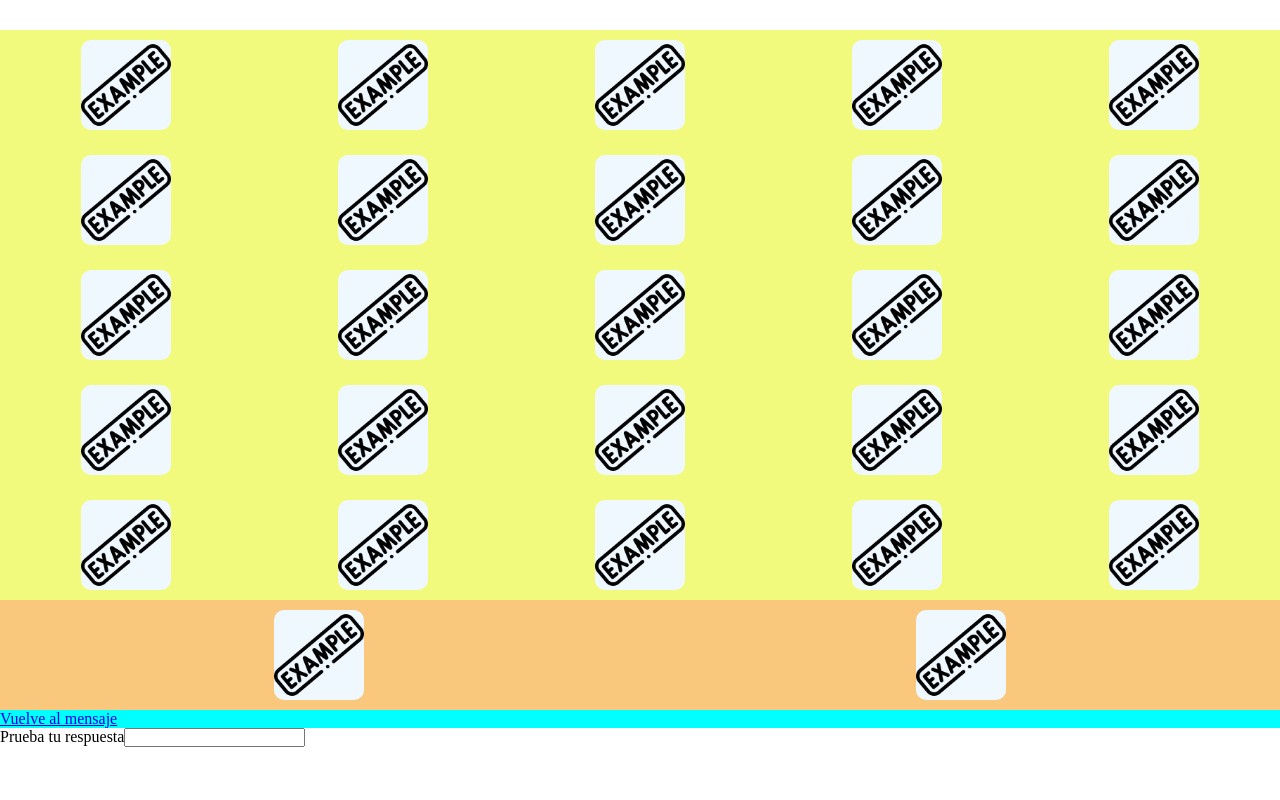
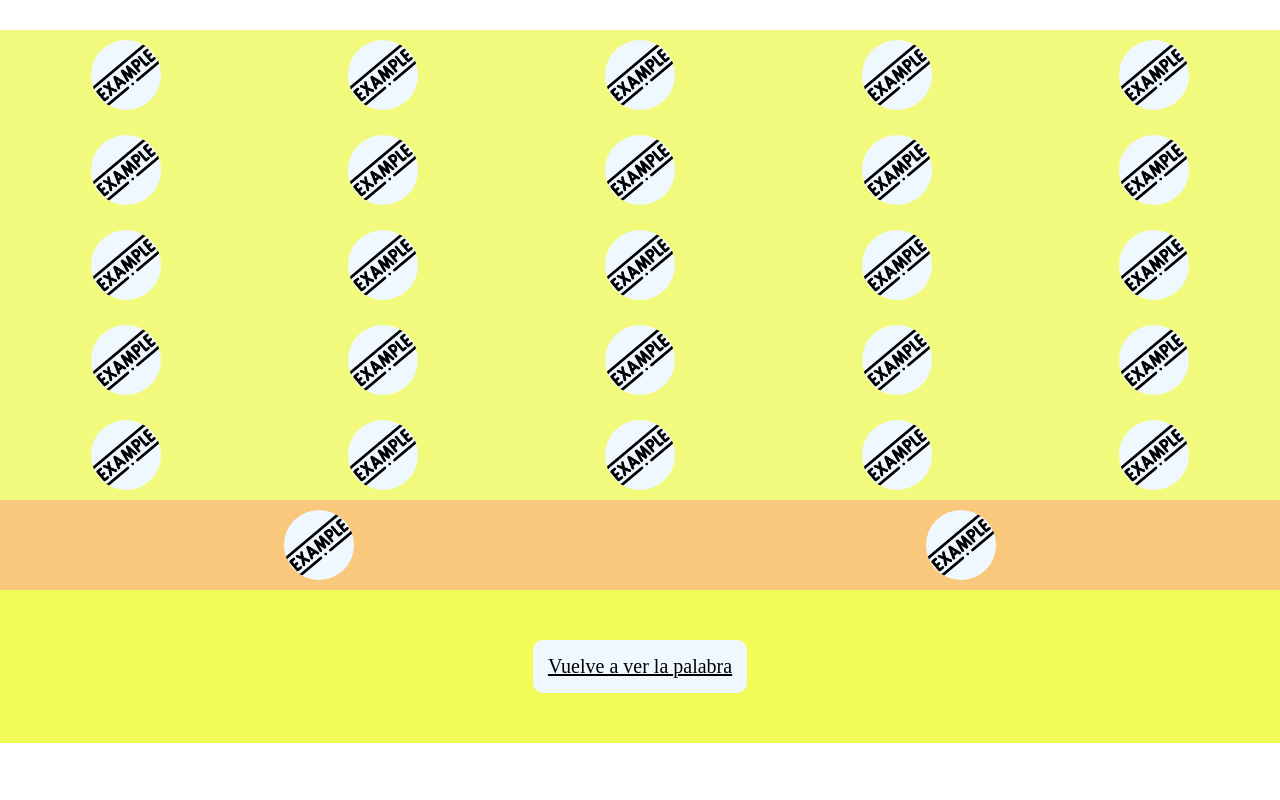
Before and after one commit to ANGELACAMU/Sign-Language, a React (Vite) app: page /#/abc in a window 1280 px wide. Shown: the part 800-1600 px from the top of the page. Built offline with nearby package versions, Linux system fonts and the light colour scheme.

Commit message:
some styles page 2

```diff
--- a/src/components/Page2.jsx
+++ b/src/components/Page2.jsx
@@ -15,127 +15,127 @@
         <main>
           <div className="img-container-3of7">
             <img
-              className="example-img"
+              className="example-img2"
               src={exampleImage}
               alt="temporari image"
             />
             <img
-              className="example-img"
+              className="example-img2"
               src={exampleImage}
               alt="temporari image"
             />
             <img
-              className="example-img"
+              className="example-img2"
               src={exampleImage}
               alt="temporari image"
             />
             <img
-              className="example-img"
+              className="example-img2"
               src={exampleImage}
               alt="temporari image"
             />
             <img
-              className="example-img"
+              className="example-img2"
               src={exampleImage}
               alt="temporari image"
             />
             <img
-              className="example-img"
+              className="example-img2"
               src={exampleImage}
               alt="temporari image"
             />
             <img
-              className="example-img"
+              className="example-img2"
               src={exampleImage}
               alt="temporari image"
             />
             <img
-              className="example-img"
+              className="example-img2"
               src={exampleImage}
               alt="temporari image"
             />
             <img
-              className="example-img"
+              className="example-img2"
               src={exampleImage}
               alt="temporari image"
             />
             <img
-              className="example-img"
+              className="example-img2"
               src={exampleImage}
               alt="temporari image"
             />
             <img
-              className="example-img"
+              className="example-img2"
               src={exampleImage}
               alt="temporari image"
             />
             <img
-              className="example-img"
+              className="example-img2"
               src={exampleImage}
               alt="temporari image"
             />
             <img
-              className="example-img"
+              className="example-img2"
               src={exampleImage}
               alt="temporari image"
             />
             <img
-              className="example-img"
+              className="example-img2"
               src={exampleImage}
               alt="temporari image"
             />
             <img
-              className="example-img"
+              className="example-img2"
               src={exampleImage}
               alt="temporari image"
             />
             <img
-              className="example-img"
+              className="example-img2"
               src={exampleImage}
               alt="temporari image"
             />
             <img
-              className="example-img"
+              className="example-img2"
               src={exampleImage}
               alt="temporari image"
             />
             <img
-              className="example-img"
+              className="example-img2"
               src={exampleImage}
               alt="temporari image"
             />
             <img
-              className="example-img"
+              className="example-img2"
               src={exampleImage}
               alt="temporari image"
             />
             <img
-              className="example-img"
+              className="example-img2"
               src={exampleImage}
               alt="temporari image"
             />
             <img
-              className="example-img"
+              className="example-img2"
               src={exampleImage}
               alt="temporari image"
             />
             <img
-              className="example-img"
+              className="example-img2"
               src={exampleImage}
               alt="temporari image"
             />
             <img
-              className="example-img"
+              className="example-img2"
               src={exampleImage}
               alt="temporari image"
             />
             <img
-              className="example-img"
+              className="example-img2"
               src={exampleImage}
               alt="temporari image"
             />
             <img
-              className="example-img"
+              className="example-img2"
               src={exampleImage}
               alt="temporari image"
             />
@@ -143,24 +143,24 @@
 
           <div className="img-container-1of2">
             <img
-              className="example-img"
+              className="example-img2"
               src={exampleImage}
               alt="temporari image"
             />
             <img
-              className="example-img"
+              className="example-img2"
               src={exampleImage}
               alt="temporari image"
             />
           </div>
           <div className="button2-container">
             <Link className="button-landing" to="/">
-              Vuelve al mensaje
+              Vuelve a ver la palabra
             </Link>
           </div>
           <div className="question">
             <label className="question-label" htmlFor="Answer">
-              Prueba tu respuesta
+              Escribe tu respuesta
             </label>
             <input className="question-input" type="text" />
           </div>
--- a/src/scss/layout/Page2.scss
+++ b/src/scss/layout/Page2.scss
@@ -28,8 +28,11 @@
     width: 20px;
 }
 
-.example-img {
-    width: 90px;
+.example-img2 {
+    width: 70px;
+    background-color: aliceblue;
+    border-radius: 100px;
+    margin: 10px;
 }
 
 .img-container-1of2 {
@@ -43,9 +46,36 @@
 }
 
 .button2-container {
-    background-color: aqua;
+    background-color: rgb(241, 252, 86);
+    padding: 50px;
+    display: flex;
+    align-items: center;
+    justify-content: center;
+}
+
+.button-landing {
+    font-size: 20px;
+    color: black;
+    background-color: aliceblue;
+    padding: 15px;
+    border-radius: 10px;
 }
 
 .question {
     height: 100vh;
+    display: flex;
+    align-items: center;
+    justify-content: center;
+    flex-direction: column;
+
 }
+
+.question label {
+    font-size: 25px;
+    margin: 10px;
+}
+
+.question-input {
+    height: 30px;
+    padding: 5px;
+}
```
